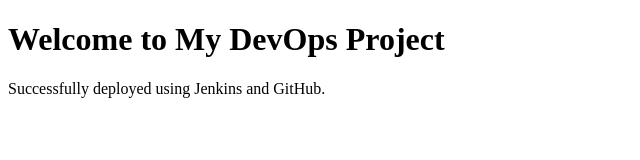
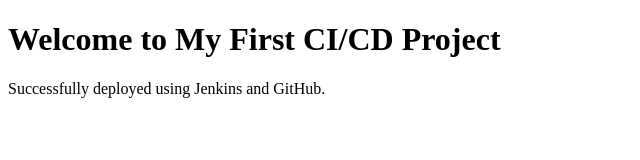
Before and after one commit to karthik-zuzu/jenkins-first-pipeline, a plain HTML site: page index.html in a window 1280 px wide. Shown: the whole page, without its empty margins (0-640 px from the left). Drawn offline with Linux system fonts and the light colour scheme.

Commit message:
Update index.html

```diff
--- a/index.html
+++ b/index.html
@@ -5,7 +5,7 @@
     <title>My DevOps Project</title>
 </head>
 <body>
-    <h1>Welcome to My DevOps Project</h1>
+    <h1>Welcome to My First CI/CD Project</h1>
     <p>Successfully deployed using Jenkins and GitHub.</p>
 </body>
 </html>
```
